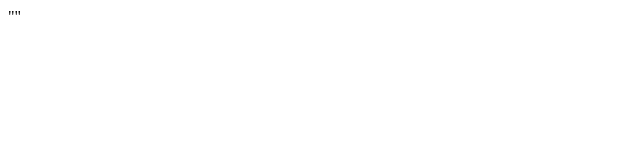
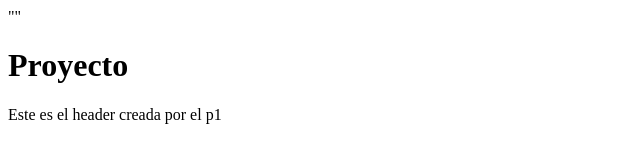
Before and after one commit to Jpisaziga/IsazigaVargasFuentes-LSIII-2023-1, a plain HTML site: page index.html in a window 1280 px wide. Shown: the whole page, without its empty margins (0-640 px from the left). Drawn offline with Linux system fonts and the light colour scheme.

Commit message:
Update index.html

```diff
--- a/index.html
+++ b/index.html
@@ -1 +1,5 @@
 ""
+<header>
+    <h1>Proyecto</h1>
+    <p>Este es el header creada por el p1</p>
+  </header>
```
